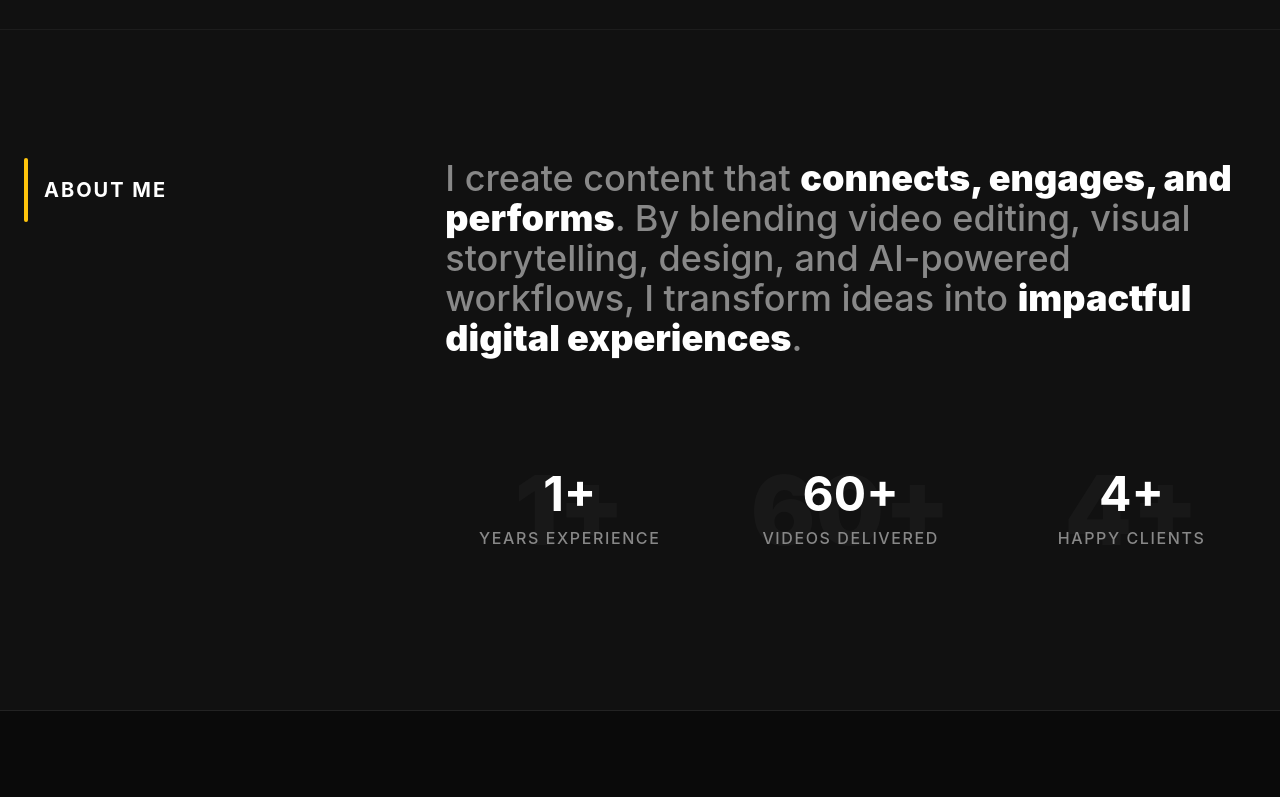
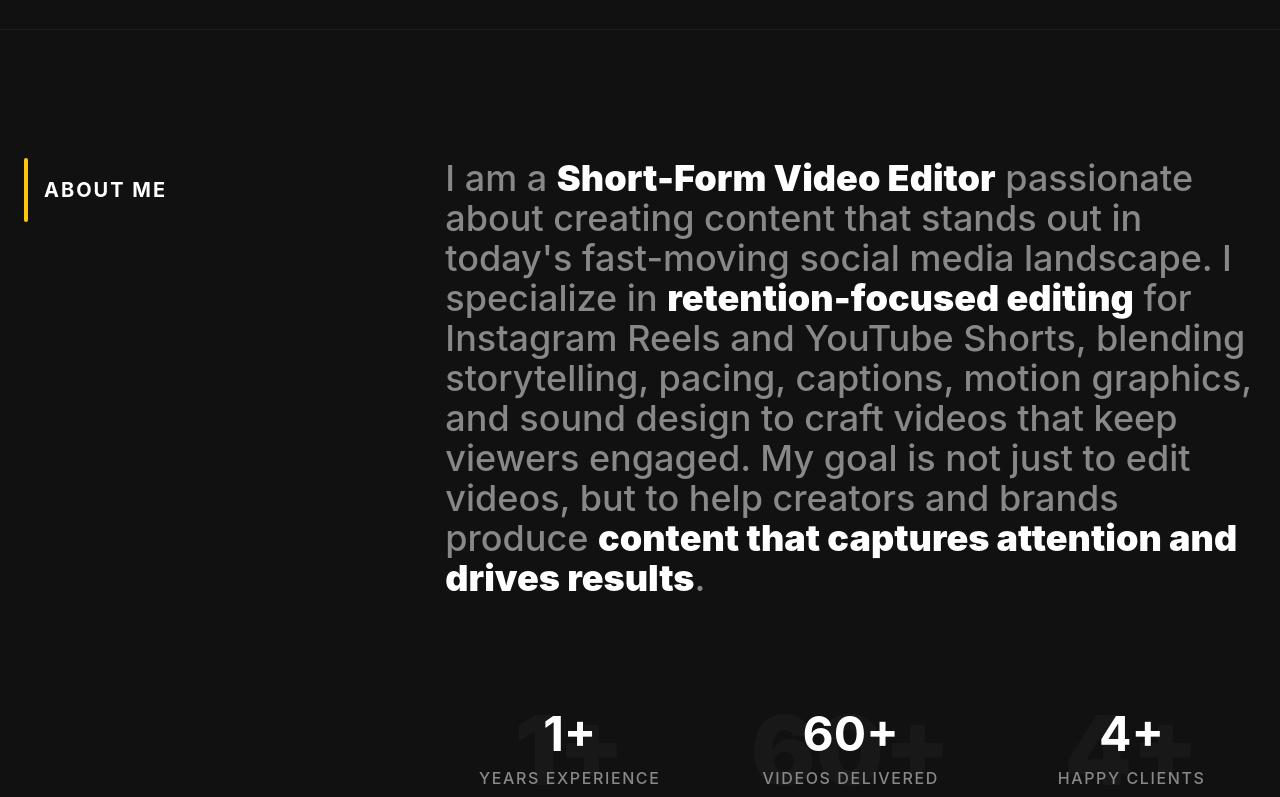
Before and after one commit to AshokBin/Ashverse, a React (Vite) app: page / in a window 1280 px wide. Shown: the part 868-1665 px from the top of the page. Built offline with nearby package versions, Linux system fonts and the light colour scheme.

Commit message:
Revise About section for updated bio and focus
Updated the bio to reflect a focus on short-form video editing and engagement strategies.

```diff
--- a/src/components/sections/About.jsx
+++ b/src/components/sections/About.jsx
@@ -25,14 +25,21 @@ export default function About() {
   transition={{ duration: 0.6 }}
   className="text-2xl md:text-4xl leading-relaxed text-brand-gray font-medium"
 >
-            I create content that{" "}
+  I am a{" "}
   <strong className="text-white font-black">
-              connects, engages, and performs
-            </strong>
-            . By blending video editing, visual storytelling, design, and
-            AI-powered workflows, I transform ideas into{" "}
+    Short-Form Video Editor
+  </strong>{" "}
+  passionate about creating content that stands out in today's fast-moving
+  social media landscape. I specialize in{" "}
   <strong className="text-white font-black">
-              impactful digital experiences
+    retention-focused editing
+  </strong>{" "}
+  for Instagram Reels and YouTube Shorts, blending storytelling, pacing,
+  captions, motion graphics, and sound design to craft videos that keep viewers
+  engaged. My goal is not just to edit videos, but to help creators and brands
+  produce{" "}
+  <strong className="text-white font-black">
+    content that captures attention and drives results
   </strong>
   .
 </motion.p>
```
Lines whose indentation alone changed are shown as unchanged.
